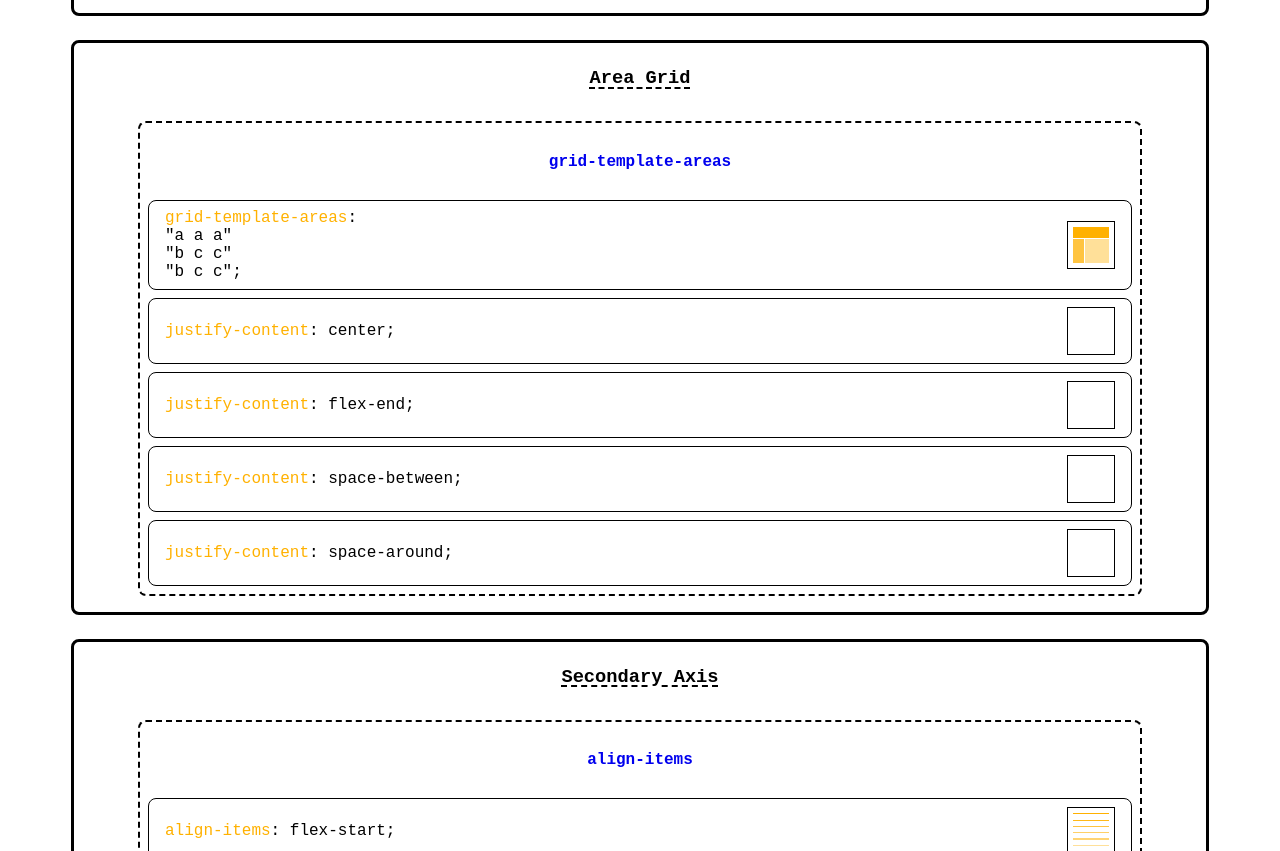
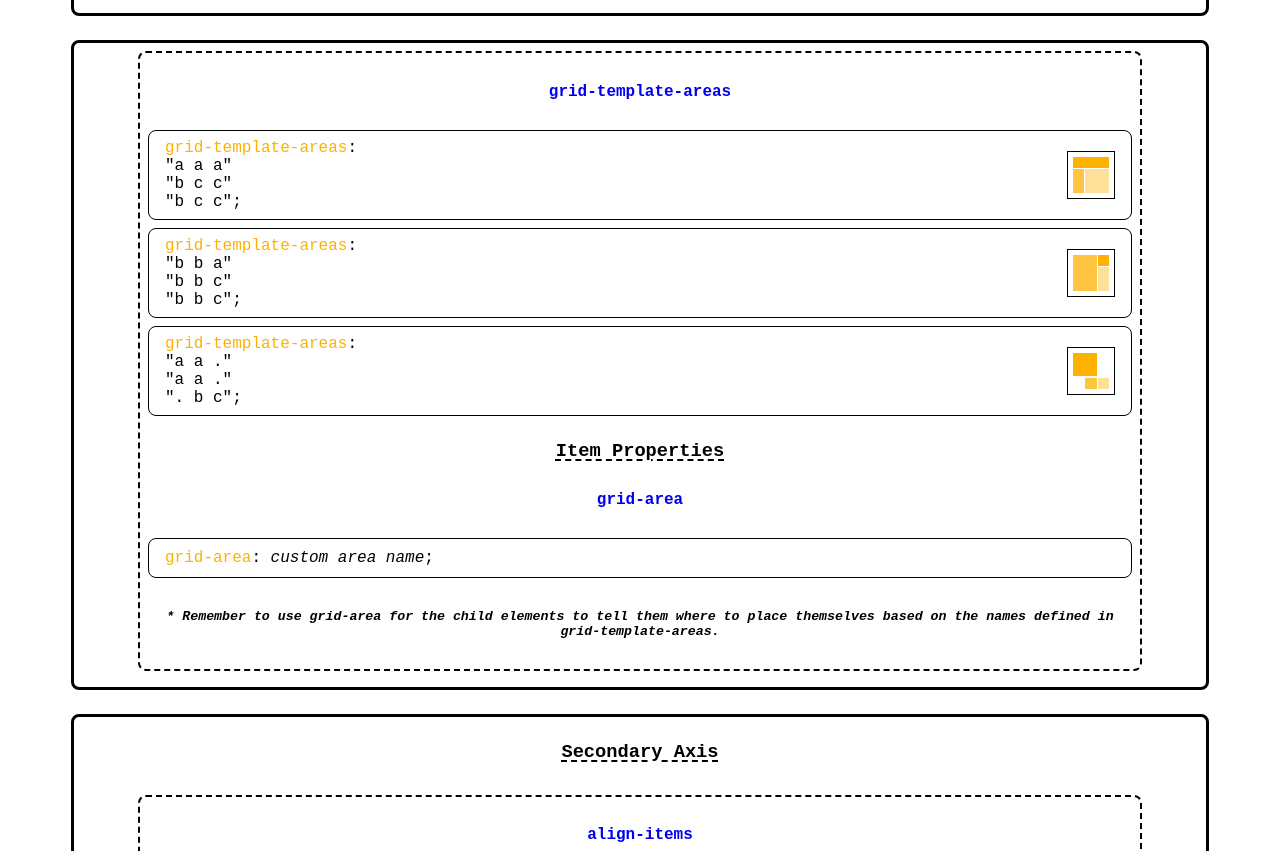
Before and after one commit to ElenaExposito/flex-grid-cheatsheet, a website: page src/gridboxContent/index.html in a window 1280 px wide. Shown: the part 891-1742 px from the top of the page. Drawn offline with Linux system fonts and the light colour scheme; files that its build step writes are made by us from their sources.

Commit message:
WIP - Area Grid (grid-template-areas) and Item Properties (grid-area)

```diff
--- a/js/custom.js
+++ b/js/custom.js
@@ -133,9 +133,20 @@ const texts = [
 
   // grid-template-areas-string
   {
-    id: "grid-template-areas-string-1",
-    text: 'grid-template-areas: \n  "a a a"\n  "b c c"\n  "b c c";',
+    id: "#grid-template-areas-string-1",
+    text: 'grid-template-areas:\n"a a a"\n"b c c"\n"b c c";',
   },
+  {
+    id: "#grid-template-areas-string-2",
+    text: 'grid-template-areas:\n  "b b a"\n  "b b c"\n  "b b c";',
+  },
+  {
+    id: "#grid-template-areas-string-3",
+    text: 'grid-template-areas:\n  "a a ."\n  "a a ."\n  ". b c";',
+  },
+
+  // grid-area
+  { id: "#grid-area", text: "grid-area: a;" },
 ];
 
 (function () {
--- a/src/gridboxContent/index.html
+++ b/src/gridboxContent/index.html
@@ -96,6 +96,7 @@
                 >grid-template</a
               >
             </h4>
+
             <div class="property" id="grid-template-columns-rows-none">
               <div>
                 <span class="property-title">grid-template-columns</span>: none;
@@ -159,8 +160,6 @@
         </div>
 
         <div class="properties">
-          <h3>Area Grid</h3>
-
           <div class="grid-template-areas">
             <h4>
               <a
@@ -187,51 +186,54 @@
               </div>
             </div>
 
-            <div class="property" id="justify-content-center">
+            <div class="property" id="grid-template-areas-string-2">
               <div>
-                <span class="property-title">justify-content</span>: center;
+                <span class="property-title">grid-template-areas</span>:
+                <br>
+                 "b b a"
+                 <br>
+                 "b b c"
+                 <br>
+                 "b b c";
               </div>
-              <div class="show-grid show-justify-content-center">
+              <div class="show-grid show-grid-template-areas-string-2">
                 <span class="grid-item item-1"></span>
-                <span class="grid-item item-1"></span>
-                <span class="grid-item item-1"></span>
+                <span class="grid-item item-3"></span>
+                <span class="grid-item item-6"></span>
               </div>
             </div>
 
-            <div class="property" id="justify-content-flex-end">
+            <div class="property" id="grid-template-areas-string-3">
               <div>
-                <span class="property-title">justify-content</span>: flex-end;
+                <span class="property-title">grid-template-areas</span>:
+                <br>
+                 "a a ."
+                 <br>
+                 "a a ."
+                 <br>
+                 ". b c";
               </div>
-              <div class="show-grid show-justify-content-flex-end">
+              <div class="show-grid show-grid-template-areas-string-3">
                 <span class="grid-item item-1"></span>
-                <span class="grid-item item-1"></span>
-                <span class="grid-item item-1"></span>
+                <span class="grid-item item-3"></span>
+                <span class="grid-item item-6"></span>
               </div>
             </div>
 
-            <div class="property" id="justify-content-space-between">
+            <h3>Item Properties</h3>
+            <h4>
+              <a
+                href="https://developer.mozilla.org/en-US/docs/Web/CSS/grid-area"
+                target="_blank"
+                rel="noopener"
+                >grid-area</a>
+            </h4>
+            <div class="property" id="grid-area">
               <div>
-                <span class="property-title">justify-content</span>:
-                space-between;
-              </div>
-              <div class="show-grid show-justify-content-space-between">
-                <span class="grid-item item-1"></span>
-                <span class="grid-item item-1"></span>
-                <span class="grid-item item-1"></span>
+                <span class="property-title">grid-area</span>: <i>custom area name</i>;
               </div>
             </div>
-
-            <div class="property" id="justify-content-space-around">
-              <div>
-                <span class="property-title">justify-content</span>:
-                space-around;
-              </div>
-              <div class="show-grid show-justify-content-space-around">
-                <span class="grid-item item-1"></span>
-                <span class="grid-item item-1"></span>
-                <span class="grid-item item-1"></span>
-              </div>
-            </div>
+            <h5>* Remember to use grid-area for the child elements to tell them where to place themselves based on the names defined in grid-template-areas.</h5>
           </div>
         </div>
 
--- a/style/custom.css
+++ b/style/custom.css
@@ -49,6 +49,11 @@ h3 {
 
 h4 {
   text-align: center;
+}
+
+h5 {
+  text-align: center;
+  font-style: italic;
 }
 
 .container-properties {
@@ -257,15 +262,37 @@ h4 {
     "b c c";
 }
 
-.show-grid-template-areas-string-1 .grid-item.item-1 {
+.show-grid-template-areas-string-2 {
+  display: grid;
+  grid-template-areas:
+    "b b a"
+    "b b c"
+    "b b c";
+}
+
+.show-grid-template-areas-string-3 {
+  display: grid;
+  grid-template-areas:
+    "a a ."
+    "a a ."
+    ". b c";
+}
+
+.show-grid-template-areas-string-1 .grid-item.item-1,
+.show-grid-template-areas-string-2 .grid-item.item-1,
+.show-grid-template-areas-string-3 .grid-item.item-1 {
   grid-area: a;
 }
 
-.show-grid-template-areas-string-1 .grid-item.item-3 {
+.show-grid-template-areas-string-1 .grid-item.item-3,
+.show-grid-template-areas-string-2 .grid-item.item-3,
+.show-grid-template-areas-string-3 .grid-item.item-3 {
   grid-area: b;
 }
 
-.show-grid-template-areas-string-1 .grid-item.item-6 {
+.show-grid-template-areas-string-1 .grid-item.item-6,
+.show-grid-template-areas-string-2 .grid-item.item-6,
+.show-grid-template-areas-string-3 .grid-item.item-6 {
   grid-area: c;
 }
 
```
Also changed, not shown: src/gridboxContent/gridboxContent.ts (+34 -32 lines).
